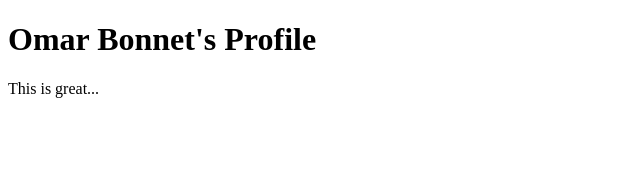
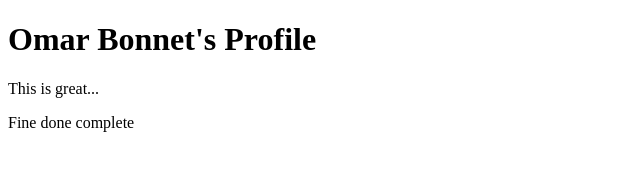
Before and after one commit to obonn1/Personal-Profile, a plain HTML site: page index.html in a window 1280 px wide. Shown: the whole page, without its empty margins (0-640 px from the left). Drawn offline with Linux system fonts and the light colour scheme.

Commit message:
First Commit

```diff
--- a/index.html
+++ b/index.html
@@ -8,5 +8,6 @@
 <body>
     <h1>Omar Bonnet's Profile</h1>
     <p>This is great...</p>
+    <p>Fine done complete</p>
 </body>
 </html>
```
